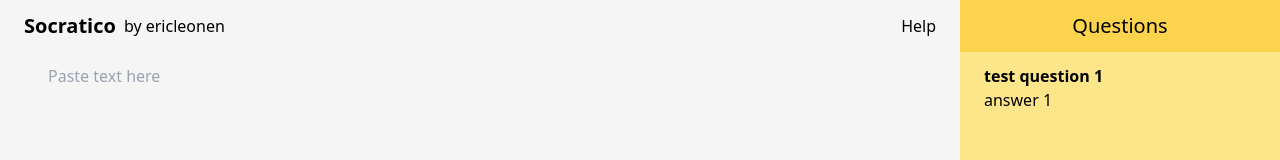
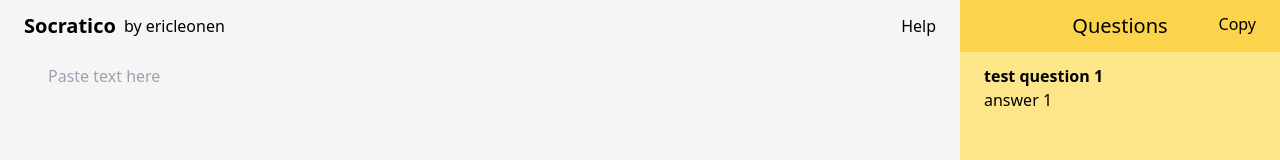
Before and after one commit to ericleonen/socratico, a Next.js app: page / in a window 1280 px wide. Shown: the top 160 px of the page. Built offline with nearby package versions, Linux system fonts and the light colour scheme.

Commit message:
add copy questions and answers to clipboard

```diff
--- /dev/null
+++ b/src/components/QuestionsSection/CopyQuestionsButton.tsx
@@ -0,0 +1,14 @@
+type CopyQuestionsButtonType = {
+    onClick: () => void
+}
+
+export default function CopyQuestionsButton({ onClick }: CopyQuestionsButtonType) {
+    return (
+        <button
+            onClick={onClick}
+             className="absolute right-6"
+        >
+            Copy
+        </button>
+    );
+}
--- a/src/components/QuestionsSection/index.tsx
+++ b/src/components/QuestionsSection/index.tsx
@@ -2,6 +2,8 @@ import { useState } from "react";
 import GenerateQuestionsButton from "./GenerateQuestionsButton";
 import QuestionsCountField from "./QuestionsCountField";
 import Questions from "./Questions";
+import CopyQuestionsButton from "./CopyQuestionsButton";
+import { formatQuestions } from "@/utils/format";
 
 type QuestionSectionType = {
     text: string
@@ -12,10 +14,21 @@ export default function QuestionsSection({ text }: QuestionSectionType) {
     const [questions, setQuestions] = useState<string[]>(["test question 1", "test question2"]);
     const [answers, setAnswers] = useState<string[]>(["answer 1", "answer 2"]);
 
+    const copyToClipboard = async () => {
+        try {
+            await navigator.clipboard.writeText(formatQuestions(questions, answers));
+
+            // copied!
+        } catch (err) {
+            console.log(`Failed to copy: ${err}`);
+        }
+    }
+
     return (
         <div className="flex flex-col h-full flex-grow bg-amber-200">
-            <div className="flex justify-center py-3 bg-amber-300">
+            <div className="flex justify-center py-3 bg-amber-300 relative">
                 <h2 className="text-xl">Questions</h2>
+                <CopyQuestionsButton onClick={copyToClipboard}/>
             </div>
             <div className="flex flex-grow flex-col py-3 px-6">
                 {
--- /dev/null
+++ b/src/utils/format.ts
@@ -0,0 +1,15 @@
+export function formatQuestions(questions: string[], answers: string[]) {
+    let formatted = "";
+
+    questions.forEach((question: string, index: number) => {
+        formatted += `Q: ${question}\n`;
+
+        if (index < answers.length - 1) {
+            formatted += `A: ${answers[index]}\n\n`;
+        } else {
+            formatted += `A: ${answers[index]}`;
+        }
+    });
+
+    return formatted;
+}
```
